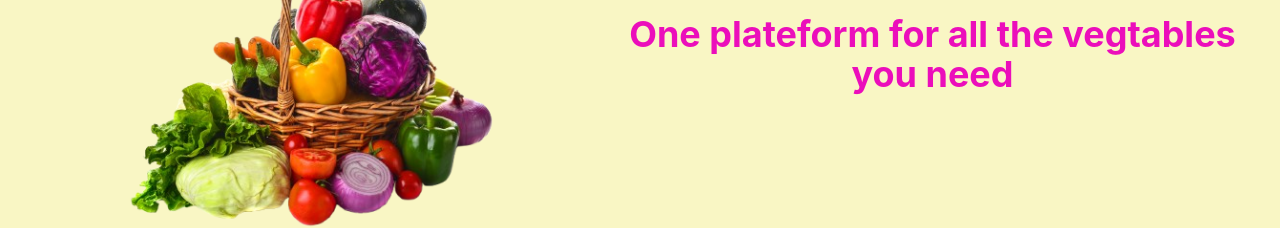
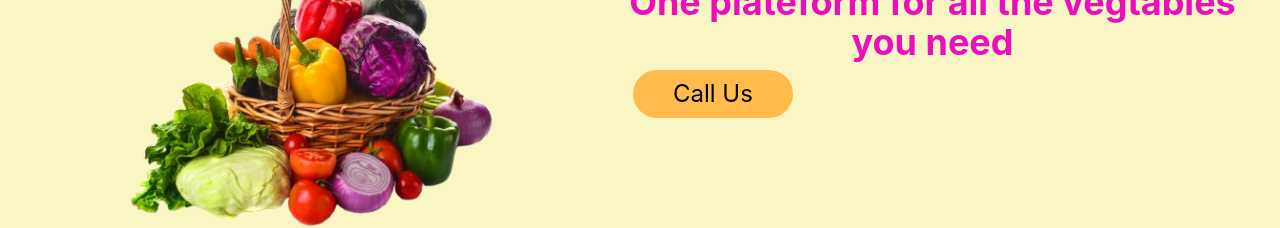
Before and after one commit to NikitaChormale/React-Project-1, a React (Vite) app: page / in a window 1280 px wide. Shown: the part 250-478 px from the top of the page. Built offline with nearby package versions, Linux system fonts and the light colour scheme.

Commit message:
add botton-components

```diff
--- a/src/components/Button.jsx
+++ b/src/components/Button.jsx
@@ -1,8 +1,22 @@
 import React from 'react'
-
-function Button( title ,onClick) {
+ const BUTTON_VARIENTS={
+    primary: "bg-[#FFBC4C]  hover:bg-[#e6a200] transition-duration-700",
+    secondary: "bg-blue-700  hover:bg-blue-600 text-white transition-duration-700 ",
+    tertiary : "bg-slate-700 hover: bg-slate-800  text-white transition-duration-700"
+ };
+ const BUTTON_SIZES={
+    large:"text-3xl px-8 py-1.5 m-3",
+    medium:"text-2xl px-8 py-1 m-2",
+    small :"text-xl px-6 py-0.5 m-1",
+ };
+function Button({title ,
+    onClick=() => {},
+ variant="primary",
+    size ="medium",
+}) {
   return (
-    <button onClick={onclick}>{title}</button>
+    <button onClick={onClick} className={`rounded-full ${BUTTON_VARIENTS[variant]} ${BUTTON_SIZES[size]}  px-10
+    py-2  cursor-pointer`}>{title}</button>
   )
 }
 
--- a/src/views/Home.jsx
+++ b/src/views/Home.jsx
@@ -6,7 +6,7 @@ import freshimg from "./../assets/save-energy.png"
 import deleveryimg from "./../assets/delivery-bike.png"
 import vegtablevariety from "./../assets/vegtable-variety-png.png"
 import FeaturesCard from '../components/FeaturesCard'
-import Button from '../components/Button'
+import Button from './../components/Button'
 const FEATUES_CONFIG = [
   {
     title: "Fresh Vegetables",
@@ -43,6 +43,9 @@ function Home() {
             <h1 className='text-[28px] sm:text-[35px] md:text-[70px] text-center text-[#eb0ebb]'>
               One plateform for all the vegtables you need
             </h1>
+            <Button title={"Call Us"}
+            variant='primary'
+            size='medium'/>
 
           </div>
         </div>
```
